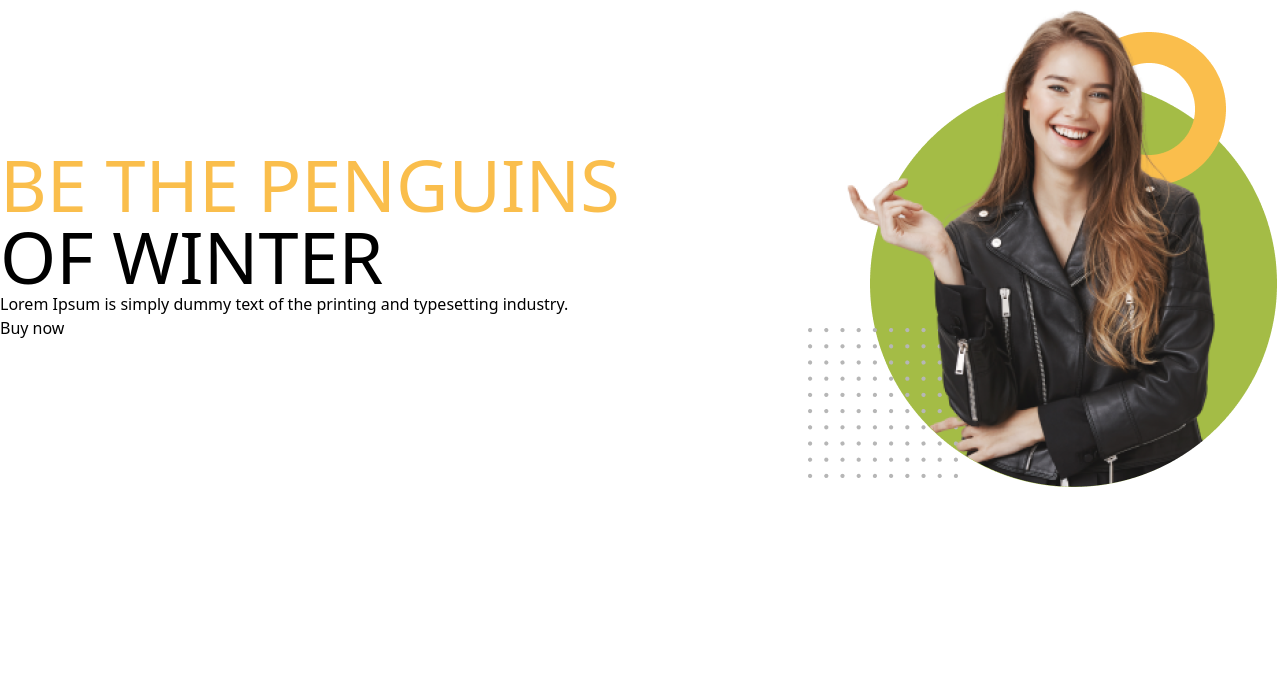
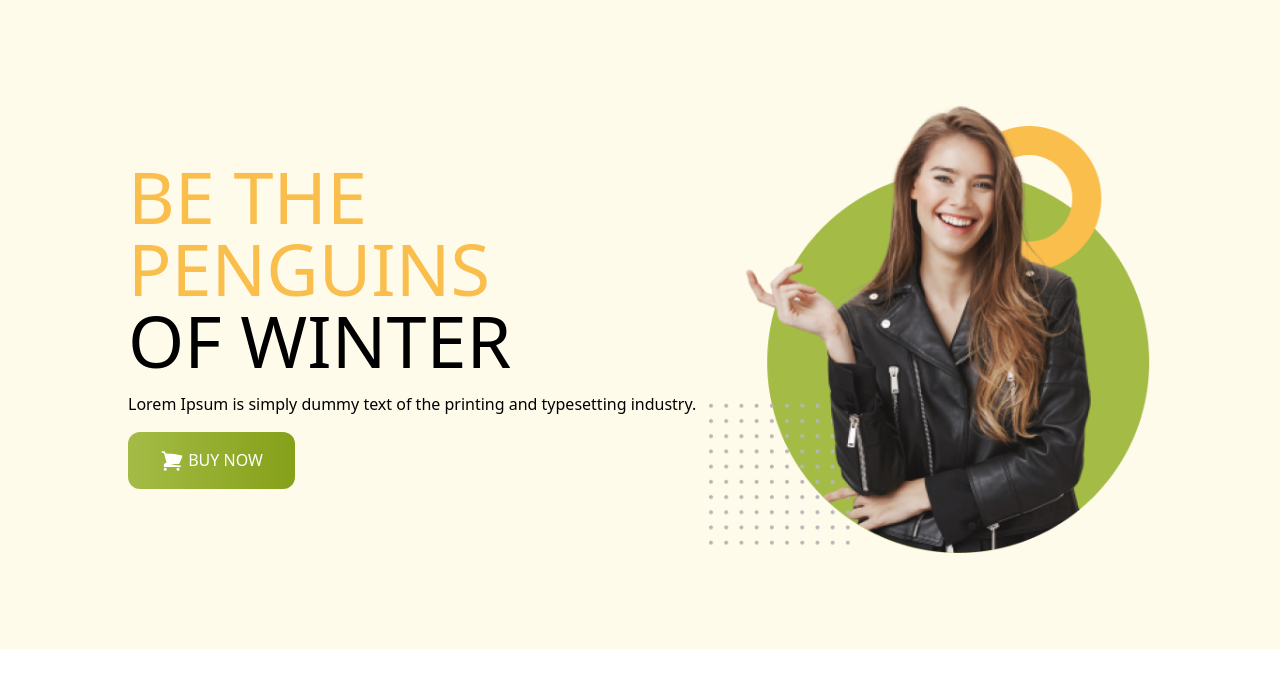
Before and after one commit to ahmed-tuhin/penguin-fashion-website, a plain HTML site: page index.html in a window 1280 px wide. Drawn offline with nearby package versions, Linux system fonts and the light colour scheme.

```diff
--- a/index.html
+++ b/index.html
@@ -5,21 +5,36 @@
     <meta name="viewport" content="width=device-width, initial-scale=1.0">
     <title>Penguin Fashion </title>
     <script src="https://cdn.tailwindcss.com"></script>
+    <link rel="preconnect" href="https://fonts.googleapis.com">
+<link rel="preconnect" href="https://fonts.gstatic.com" crossorigin>
+<link href="https://fonts.googleapis.com/css2?family=Bebas+Neue&display=swap" rel="stylesheet">
+<style>
+    .font-bebas{
+        font-family: "Bebas Neue", sans-serif;
+     }
+
+</style>
 </head>
-<header>
+<header class="bg-amber-50 px-4 py-24 md:px-32">
+    <!-- nav section -->
     <nav>
 
     </nav>
     <!-- banner section -->
-    <div class="flex justify-between items-center">
-        <div>
+    <div class="flex flex-col md:flex-row justify-between items-center">
+        <div class="space-y-4">
             <h1 class="text-7xl uppercase">
                 <span class="text-[#FABE4C]">Be the Penguins</span>
                 <br>
                 of Winter</h1>
                 <p>Lorem Ipsum is simply dummy text of the printing
                     and typesetting industry.</p>
-                    <button>Buy now</button>
+                    <button class="py-4 px-8 bg-gradient-to-r from-[#A4BC46] to-[#85A019] rounded-xl uppercase text-white font-medium">
+                        <svg xmlns="http://www.w3.org/2000/svg" fill="white" viewBox="0 0 24 24" stroke-width="1.5" stroke="currentColor" class="w-6 h-6 inline">
+                            <path stroke-linecap="round" stroke-linejoin="round" d="M2.25 3h1.386c.51 0 .955.343 1.087.835l.383 1.437M7.5 14.25a3 3 0 0 0-3 3h15.75m-12.75-3h11.218c1.121-2.3 2.1-4.684 2.924-7.138a60.114 60.114 0 0 0-16.536-1.84M7.5 14.25 5.106 5.272M6 20.25a.75.75 0 1 1-1.5 0 .75.75 0 0 1 1.5 0Zm12.75 0a.75.75 0 1 1-1.5 0 .75.75 0 0 1 1.5 0Z" />
+                          </svg>
+
+                        Buy now</button>
         </div>
         <div>
             <img src="images/model.png" alt="">
```
